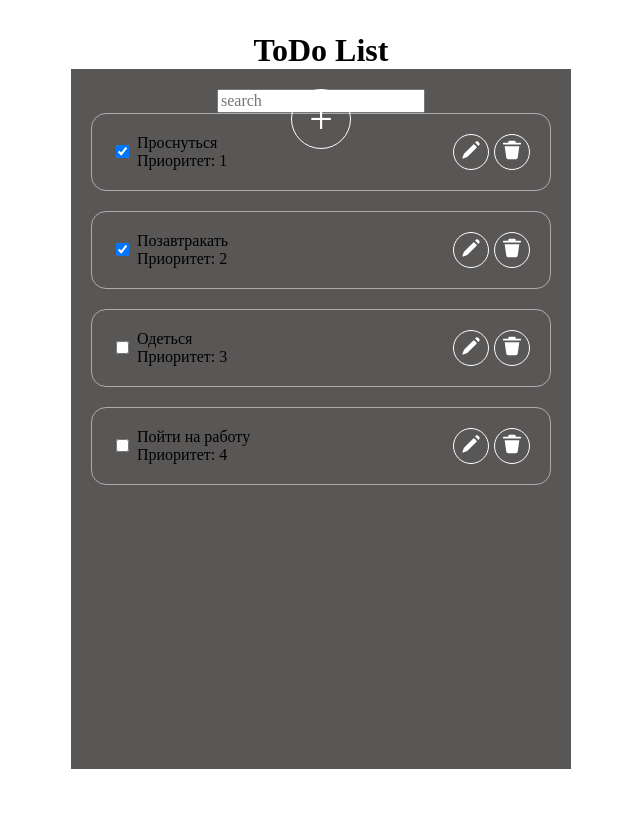
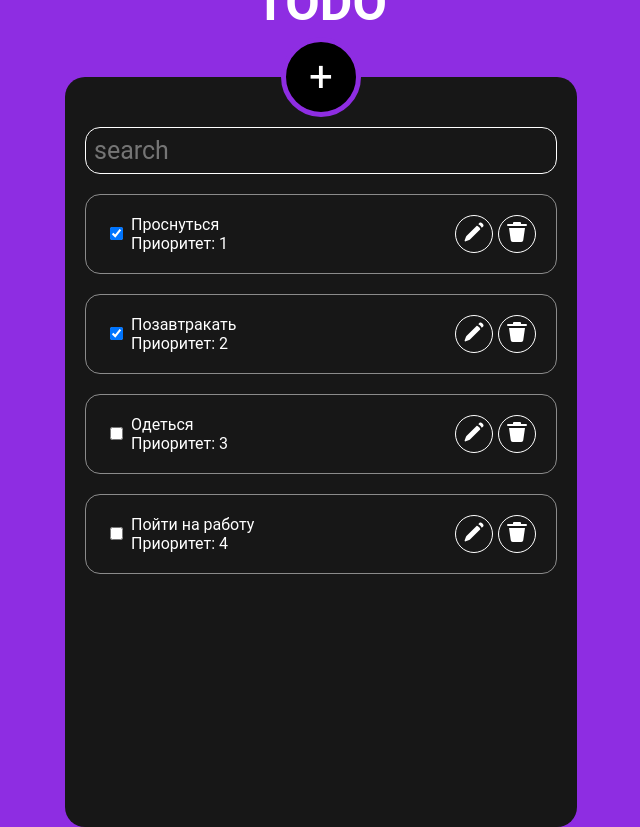
Before and after one commit to Avatarius/ToDo-List, a website built with webpack: page src/index.html in a window 1280 px wide. Shown: the whole page, without its empty margins (319-959 px from the left). Before the commit the page ends 800 px from the top, so only its background shows below. Built offline with nearby package versions, Linux system fonts and the light colour scheme.

Commit message:
на всякий, если я всё сломаю к херам

```diff
--- a/src/blocks/content/__button/_new/content__button_new.css
+++ b/src/blocks/content/__button/_new/content__button_new.css
@@ -1,11 +1,12 @@
 .content__button_new {
+  position: absolute;
+  border: 5px solid var(--background-color, #8e2de2);
   border-radius: 100%;
-  inline-size: 60px;
-  block-size: 60px;
+  color: #fff;
   font-size: 42px;
-  color: #fff;
-  position: absolute;
-  inset-inline-start: calc(50% - 30px);
-  inset-block-start: calc(100%- 75px);
-  border: 1px solid var(--todo-button-color, #fff);
+  background-color: #000;
+  inline-size: var(--new-button-size, 80px);
+  block-size: var(--new-button-size, 80px);
+  inset-inline-start: calc(50% - var(--new-button-size, 80px) / 2);
+  inset-block-start: calc((var(--new-button-size, 80px) / 2) * -1);
 }
--- a/src/blocks/content/content.css
+++ b/src/blocks/content/content.css
@@ -1,12 +1,14 @@
-@import url('./__button/_new/content__button_new.css');
+@import url("./__button/_new/content__button_new.css");
 
 .content {
-  background-color: #595656;
-  inline-size: 500px;
-  min-block-size: 700px;
+  position: relative;
   display: flex;
   flex-direction: column;
   align-items: center;
-  padding: 20px;
-  position: relative;
+  border-radius: 20px;
+  padding: 50px 20px 20px 20px;
+  background-color: #171717;
+  inline-size: 40%;
+  min-block-size: 750px;
+  gap: 20px;
 }
--- /dev/null
+++ b/src/blocks/page/__title/page__title.css
@@ -0,0 +1,7 @@
+.page__title {
+  font-weight: 700;
+  font-size: 50px;
+  text-transform: uppercase;
+  /* letter-spacing: 20px; */
+  text-align: center;
+}
--- a/src/blocks/page/page.css
+++ b/src/blocks/page/page.css
@@ -1,8 +1,16 @@
+@import url("./__title/page__title.css");
+
 .page {
-  /* background-color: #171717; */
   display: flex;
   flex-direction: column;
   justify-content: center;
   align-items: center;
+  font-family: "Roboto", sans-serif;
+  /* background: linear-gradient(to right, #8e2de2, #4a00e0); */
+  background-color: var(--background-color, #8e2de2);
+
+
+  color: #fff;
   block-size: 100dvh;
+  gap: 45px;
 }
--- /dev/null
+++ b/src/blocks/search/__form/search__form.css
@@ -0,0 +1,3 @@
+.search__form {
+  inline-size: 100%;
+}
--- /dev/null
+++ b/src/blocks/search/__input/search__input.css
@@ -0,0 +1,8 @@
+.search__input {
+  inline-size: 100%;
+  background-color: transparent;
+  border: 1px solid #fff;
+  border-radius: 15px;
+  font-size: 25px;
+  padding: 8px;
+}
--- /dev/null
+++ b/src/blocks/search/search.css
@@ -0,0 +1,2 @@
+@import url('./__form/search__form.css');
+@import url('.//__input/search__input.css');
--- a/src/blocks/todo/__button/todo__button.css
+++ b/src/blocks/todo/__button/todo__button.css
@@ -2,5 +2,5 @@
   border: 1px solid var(--todo-button-color);
   border-radius: 100%;
   color: var(--todo-button-color, #fff);
-
+  background-color: transparent;
 }
--- a/src/index.html
+++ b/src/index.html
@@ -6,7 +6,7 @@
     <title>ToDo List</title>
   </head>
   <body class="page">
-    <h1 class="page__title">ToDo List</h1>
+    <h1 class="page__title">todo</h1>
     <main class="content">
       <form class="search__form">
         <input
--- a/src/pages/index.css
+++ b/src/pages/index.css
@@ -5,12 +5,11 @@
 @import url('../blocks/content/content.css');
 @import url('../blocks/todo/todo.css');
 @import url('../blocks/dialog/dialog.css');
+@import url('../blocks/search/search.css');
 
 
 .button {
   aspect-ratio: 1 / 1;
   appearance: none;
-  /* border: 1px solid #fff; */
   cursor: pointer;
-  background-color: transparent;
 }
--- a/src/vendor/fonts.css
+++ b/src/vendor/fonts.css
@@ -0,0 +1,17 @@
+@font-face {
+  font-family: 'Roboto';
+  src:
+    local('Roboto-Medium')
+    url(./fonts/Roboto-Medium.ttf) format('truetype');
+  font-weight: normal;
+  font-display: swap;
+}
+
+@font-face {
+  font-family: 'Roboto';
+  src:
+    local('Roboto-Medium')
+    url(./fonts/Roboto-Medium.ttf) format('truetype');
+  font-weight: bold;
+  font-display: swap;
+}
--- a/src/vendor/variables.css
+++ b/src/vendor/variables.css
@@ -1,3 +1,5 @@
 :root {
   --todo-button-color: #fff;
+  --background-color: #8e2de2;
+  --new-button-size: 80px;
 }
```
